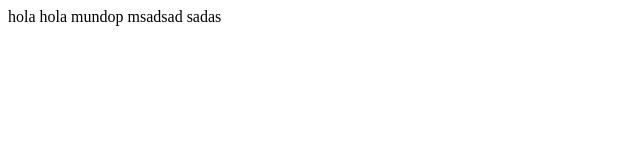
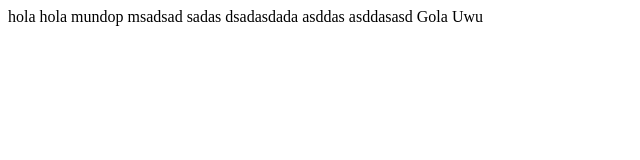
Before and after one commit to Kurko-hub/Kurko-hub, a plain HTML site: page holamundo.html in a window 1280 px wide. Shown: the whole page, without its empty margins (0-640 px from the left). Drawn offline with Linux system fonts and the light colour scheme.

Commit message:
branch loggin final

```diff
--- a/holamundo.html
+++ b/holamundo.html
@@ -3,5 +3,9 @@
     hola mundop
     msadsad
     sadas
+    dsadasdada
+    asddas
+    asddasasd
+    Gola Uwu
 
 </body>
```
